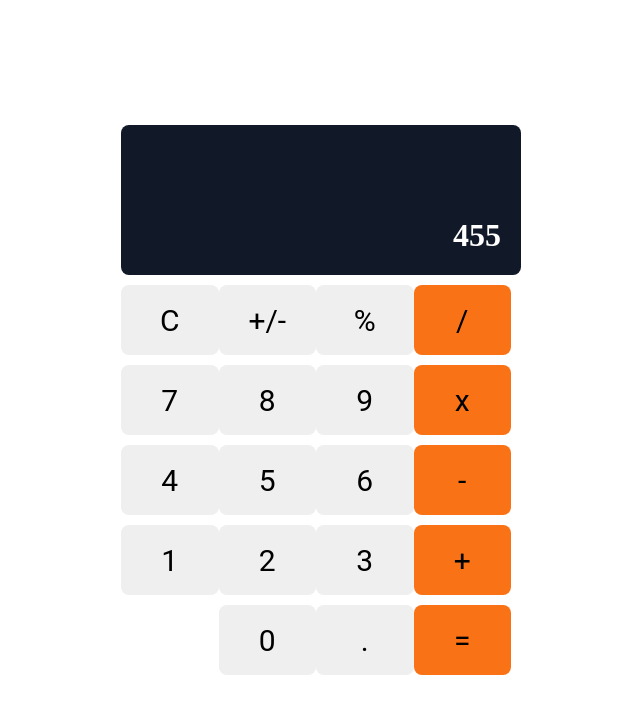
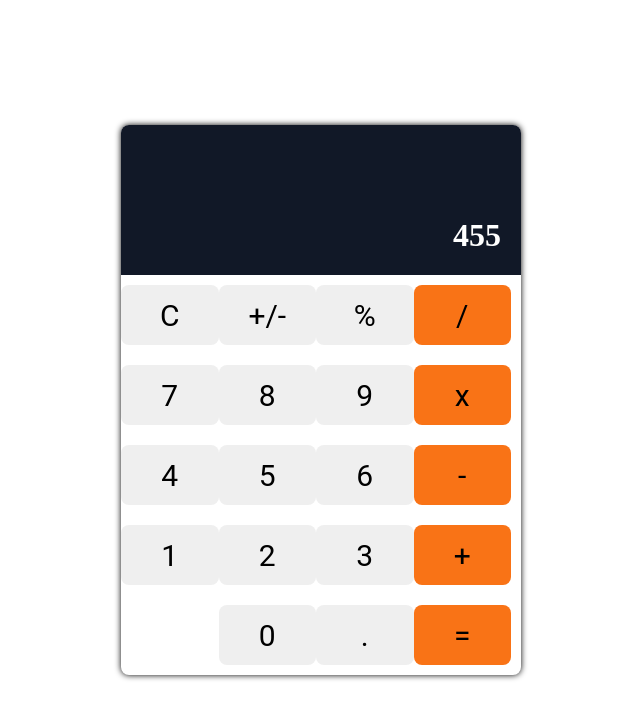
Before and after one commit to LindritRamusa/calculator-app, a website: page index.html in a window 1280 px wide. Shown: the whole page, without its empty margins (319-959 px from the left). Drawn offline with Linux system fonts and the light colour scheme; files that its build step writes are made by us from their sources.

Commit message:
chore: small update of radius and overall margins

```diff
--- a/style.css
+++ b/style.css
@@ -16,13 +16,14 @@ body {
 .calculator-wrapper {
   border-radius: 8px;
   width: auto;
+  box-shadow: 0 0 6px;
 }
 
 .calculator-hud{
   width: 400px;
   height: 150px;
   background-color: #111827;
-  border-radius: 8px;
+  border-radius: 8px 8px 0 0;
   color: white;
   align-content: end;
   text-align: right;
@@ -44,6 +45,7 @@ body {
   margin-top: 10px;
   font-family: 'Roboto', 'Helvetica Neue', Arial, sans-serif;
   font-size: 30px;
+  margin-bottom: 10px;
 }
 .operand {
   background-color: #F97316;
```
